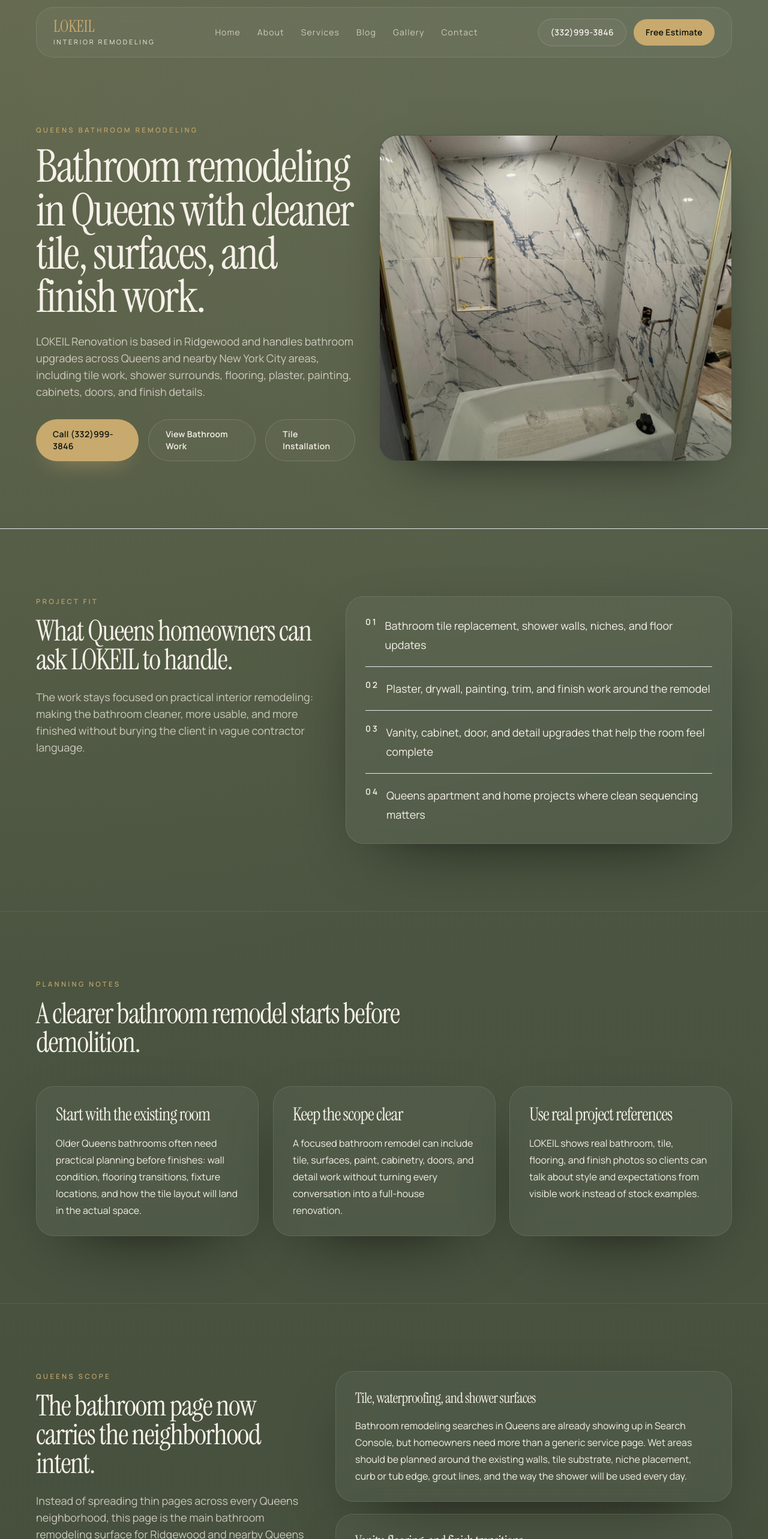
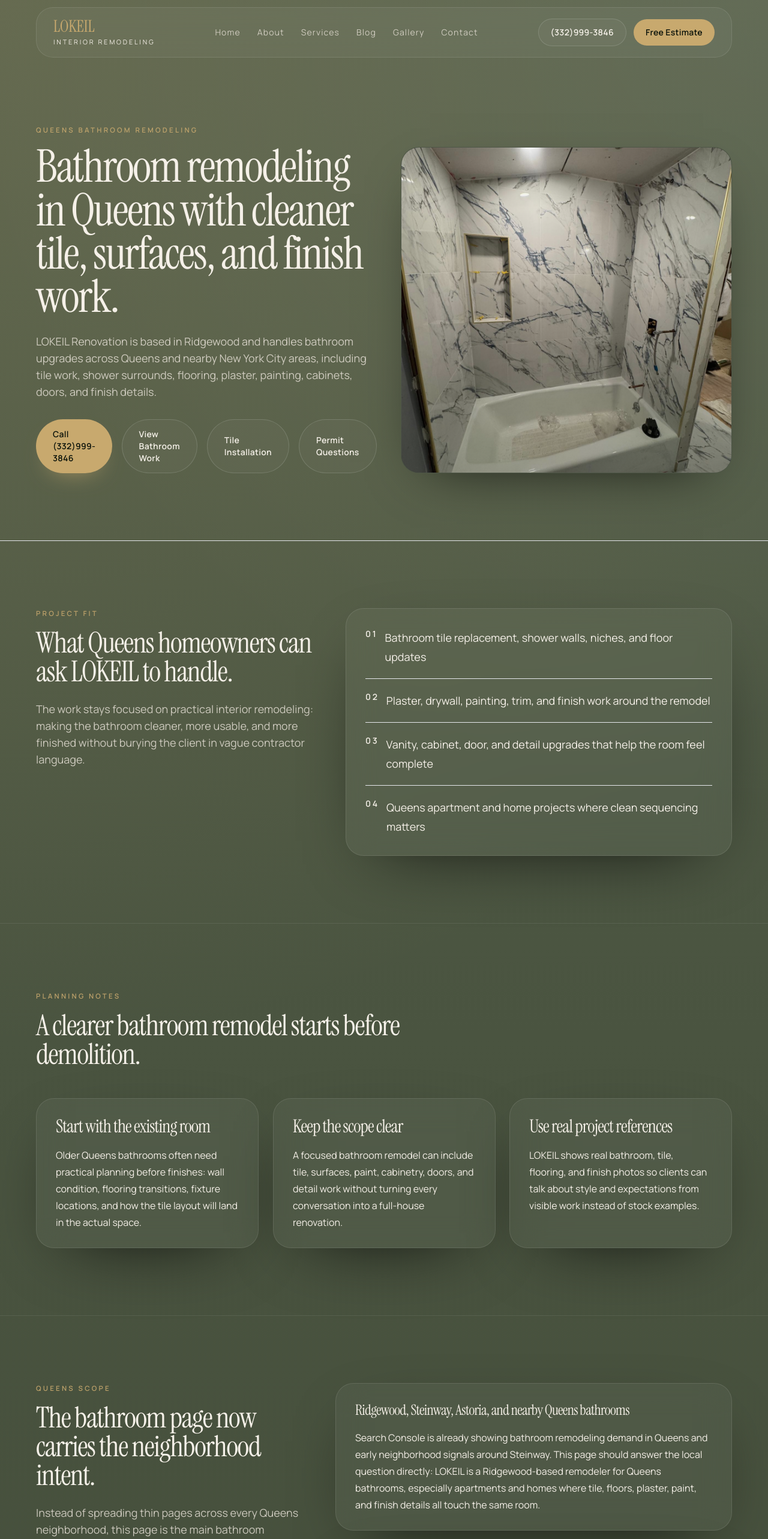
Before and after one commit to donaldlena833-cyber/lokeil-website, a Next.js app: page /bathroom-remodeling-queens in a window 1280 px wide. Shown: the top 2566 px of the page at 60% size. Built offline with nearby package versions, Linux system fonts and the light colour scheme.

Commit message:
Strengthen GSC-driven Queens service pages

```diff
--- a/app/bathroom-remodeling-queens/page.tsx
+++ b/app/bathroom-remodeling-queens/page.tsx
@@ -7,9 +7,9 @@ import { featuredImages, siteData } from '../siteData';
 import { buildPageMetadata } from '../seo';
 
 export const metadata: Metadata = buildPageMetadata({
-  title: 'Bathroom Remodeling Queens',
+  title: 'Bathroom Remodeling Queens | Ridgewood, Steinway, Astoria',
   description:
-    'Bathroom remodeling in Queens with tile work, shower surrounds, flooring, painting, plaster, cabinetry details, and direct estimates from LOKEIL Renovation in Ridgewood.',
+    'Bathroom remodeling in Queens for Ridgewood, Steinway, Astoria, Sunnyside, Woodside, and nearby apartments with tile, shower, flooring, plaster, painting, and finish work.',
   path: '/bathroom-remodeling-queens',
 });
 
@@ -21,6 +21,11 @@ const projectFit = [
 ] as const;
 
 const queensPlanningDetails = [
+  {
+    title: 'Ridgewood, Steinway, Astoria, and nearby Queens bathrooms',
+    body:
+      'Search Console is already showing bathroom remodeling demand in Queens and early neighborhood signals around Steinway. This page should answer the local question directly: LOKEIL is a Ridgewood-based remodeler for Queens bathrooms, especially apartments and homes where tile, floors, plaster, paint, and finish details all touch the same room.',
+  },
   {
     title: 'Tile, waterproofing, and shower surfaces',
     body:
@@ -148,6 +153,9 @@ export default function BathroomRemodelingQueens() {
               </Link>
               <Link href="/tile-installation-queens" className="button-secondary">
                 Tile Installation
+              </Link>
+              <Link href="/blog/nyc-kitchen-bathroom-remodel-permits-queens" className="button-secondary">
+                Permit Questions
               </Link>
             </div>
           </div>
@@ -303,6 +311,9 @@ export default function BathroomRemodelingQueens() {
               <Link href="/kitchen-remodeling-queens" className="button-secondary">
                 Kitchen Remodeling
               </Link>
+              <Link href="/blog/bathroom-remodeling-cost-queens-ny" className="button-secondary">
+                Bathroom Cost Guide
+              </Link>
               <Link href="/contact" className="button-secondary">
                 Contact LOKEIL
               </Link>
--- a/app/blog/blogData.ts
+++ b/app/blog/blogData.ts
@@ -1098,6 +1098,12 @@ export const blogPosts: BlogPost[] = [
         href: 'https://www.nyc.gov/site/buildings/property-or-business-owner/plumbing-permits.page',
       },
     ],
+    relatedServices: [
+      { label: 'Bathroom Remodeling Queens', href: '/bathroom-remodeling-queens' },
+      { label: 'Kitchen Remodeling Queens', href: '/kitchen-remodeling-queens' },
+      { label: 'Tile Installation Queens', href: '/tile-installation-queens' },
+      { label: 'Flooring Installation Queens', href: '/flooring-installation-queens' },
+    ],
   },
 ];
 
--- a/app/kitchen-remodeling-queens/page.tsx
+++ b/app/kitchen-remodeling-queens/page.tsx
@@ -7,9 +7,9 @@ import { siteData } from '../siteData';
 import { buildPageMetadata } from '../seo';
 
 export const metadata: Metadata = buildPageMetadata({
-  title: 'Kitchen Remodeling Queens',
+  title: 'Kitchen Remodeling Queens | Renovation and Cabinets',
   description:
-    'Kitchen remodeling in Queens with cabinet installation, tile, flooring, painting, plaster, trim, doors, and finish-focused interior work from LOKEIL Renovation in Ridgewood.',
+    'Kitchen remodeling and kitchen renovation in Queens with cabinet installation, backsplash tile, flooring, painting, plaster, trim, doors, and finish work from LOKEIL.',
   path: '/kitchen-remodeling-queens',
 });
 
@@ -39,6 +39,11 @@ const planningNotes = [
 ] as const;
 
 const localScopeSignals = [
+  {
+    title: 'Queens kitchen remodeling and renovation are both in play',
+    body:
+      'Search Console is already showing near-page-two demand for Queens kitchen remodeling and Queens kitchen renovation. The page needs to speak to both: cabinet-led updates, backsplash and flooring work, finish repairs, and larger room changes when the scope calls for it.',
+  },
   {
     title: 'Cabinets and finish lines first',
     body:
@@ -140,6 +145,9 @@ export default function KitchenRemodelingQueens() {
                 </Link>
                 <Link href="/bathroom-remodeling-queens" className="button-secondary">
                   Bathroom Remodeling
+                </Link>
+                <Link href="/blog/nyc-kitchen-bathroom-remodel-permits-queens" className="button-secondary">
+                  Permit Questions
                 </Link>
               </div>
             </div>
@@ -274,6 +282,9 @@ export default function KitchenRemodelingQueens() {
                   <Link href="/tile-installation-queens" className="button-secondary">
                     Tile Installation
                   </Link>
+                  <Link href="/blog/kitchen-remodeling-queens-planning-guide" className="button-secondary">
+                    Kitchen Planning Guide
+                  </Link>
                   <Link href="/contact" className="button-secondary">
                     Contact LOKEIL
                   </Link>
```
Lines whose indentation alone changed are shown as unchanged.
